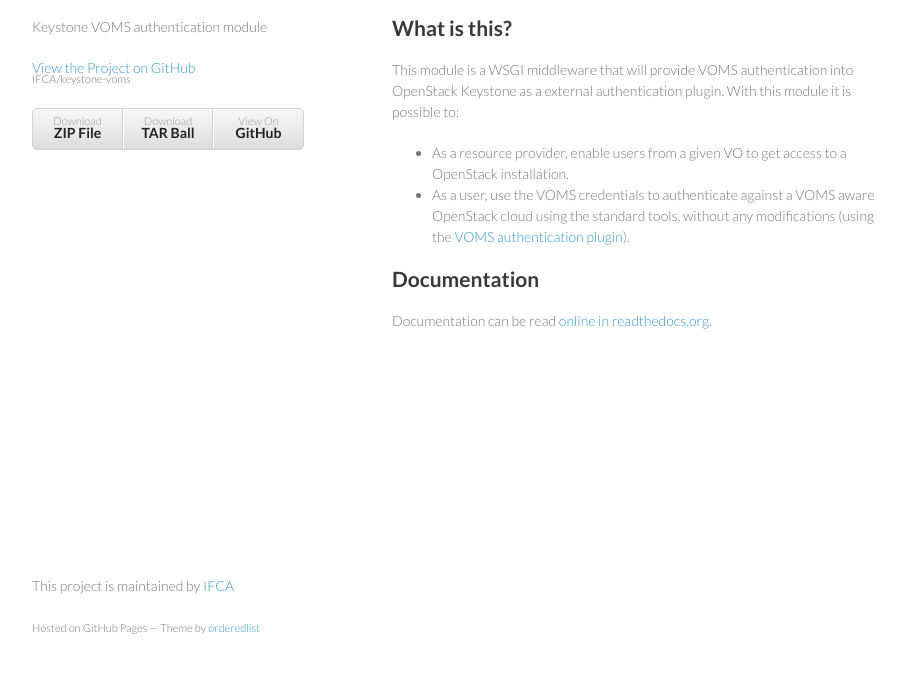
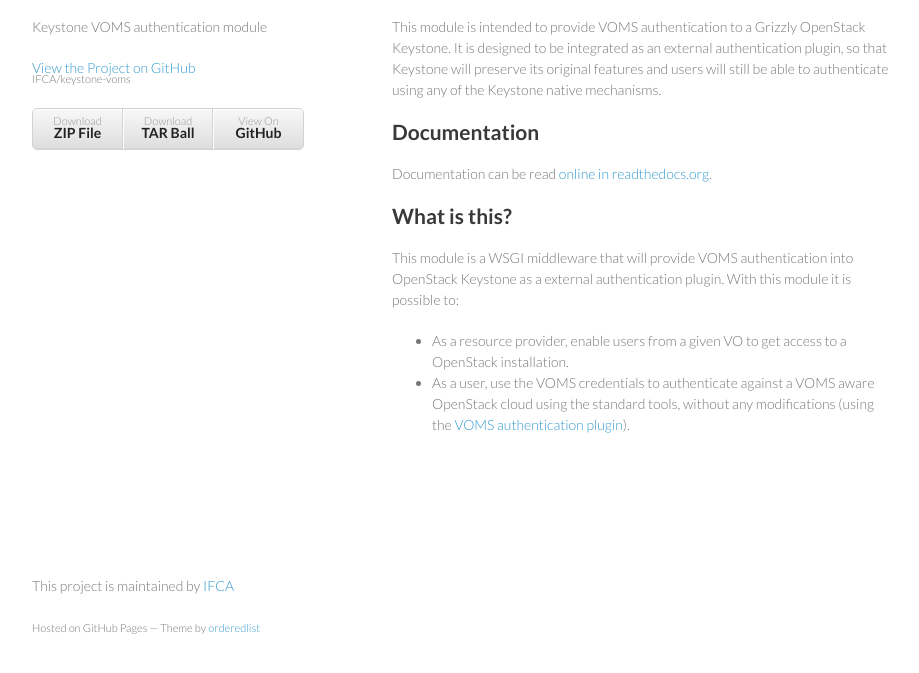
Before and after one commit to IFCA-Advanced-Computing/keystone-voms, a plain HTML site: page index.html in a window 1280 px wide. Shown: the part 93-766 px from the top of the page, without its empty margins (178-1097 px from the left). Drawn offline with Linux system fonts and the light colour scheme.

Commit message:
Create gh-pages branch via GitHub

```diff
--- a/index.html
+++ b/index.html
@@ -31,6 +31,17 @@
         <h1>
 <a name="keystone-voms-authentication-module" class="anchor" href="#keystone-voms-authentication-module"><span class="octicon octicon-link"></span></a>Keystone VOMS authentication module</h1>
 
+<p>This module is intended to provide VOMS authentication to a Grizzly
+OpenStack Keystone. It is designed to be integrated as an external
+authentication plugin, so that Keystone will preserve its original
+features and users will still be able to authenticate using any of the
+Keystone native mechanisms.</p>
+
+<h2>
+<a name="documentation" class="anchor" href="#documentation"><span class="octicon octicon-link"></span></a>Documentation</h2>
+
+<p>Documentation can be read <a href="https://keystone-voms.readthedocs.org/en/latest/">online in readthedocs.org</a>.</p>
+
 <h2>
 <a name="what-is-this" class="anchor" href="#what-is-this"><span class="octicon octicon-link"></span></a>What is this?</h2>
 
@@ -39,10 +50,7 @@
 <ul>
 <li>As a resource provider, enable users from a given VO to get access to a OpenStack installation.</li>
 <li>As a user, use the VOMS credentials to authenticate against a VOMS aware OpenStack cloud using the standard tools, without any modifications (using the <a href="https://github.com/IFCA/voms-auth-system-openstack">VOMS authentication plugin</a>).</li>
-</ul><h2>
-<a name="documentation" class="anchor" href="#documentation"><span class="octicon octicon-link"></span></a>Documentation</h2>
-
-<p>Documentation can be read <a href="https://keystone-voms.readthedocs.org/en/latest/">online in readthedocs.org</a>.</p>
+</ul>
       </section>
       <footer>
         <p>This project is maintained by <a href="https://github.com/IFCA">IFCA</a></p>
--- a/params.json
+++ b/params.json
@@ -1 +1 @@
-{"name":"keystone-voms","tagline":"Keystone VOMS authentication module","body":"# Keystone VOMS authentication module\r\n\r\n## What is this?\r\n\r\nThis module is a WSGI middleware that will provide VOMS authentication into OpenStack Keystone as a external authentication plugin. With this module it is possible to:\r\n\r\n* As a resource provider, enable users from a given VO to get access to a OpenStack installation.\r\n* As a user, use the VOMS credentials to authenticate against a VOMS aware OpenStack cloud using the standard tools, without any modifications (using the [VOMS authentication plugin](https://github.com/IFCA/voms-auth-system-openstack)).\r\n\r\n## Documentation\r\n\r\nDocumentation can be read [online in readthedocs.org](https://keystone-voms.readthedocs.org/en/latest/).","google":"","note":"Don't delete this file! It's used internally to help with page regeneration."}
+{"name":"keystone-voms","tagline":"Keystone VOMS authentication module","body":"# Keystone VOMS authentication module\r\n\r\nThis module is intended to provide VOMS authentication to a Grizzly\r\nOpenStack Keystone. It is designed to be integrated as an external\r\nauthentication plugin, so that Keystone will preserve its original\r\nfeatures and users will still be able to authenticate using any of the\r\nKeystone native mechanisms.\r\n\r\n## Documentation\r\n\r\nDocumentation can be read [online in readthedocs.org](https://keystone-voms.readthedocs.org/en/latest/).\r\n\r\n## What is this?\r\n\r\nThis module is a WSGI middleware that will provide VOMS authentication into OpenStack Keystone as a external authentication plugin. With this module it is possible to:\r\n\r\n* As a resource provider, enable users from a given VO to get access to a OpenStack installation.\r\n* As a user, use the VOMS credentials to authenticate against a VOMS aware OpenStack cloud using the standard tools, without any modifications (using the [VOMS authentication plugin](https://github.com/IFCA/voms-auth-system-openstack)).","google":"","note":"Don't delete this file! It's used internally to help with page regeneration."}
```
